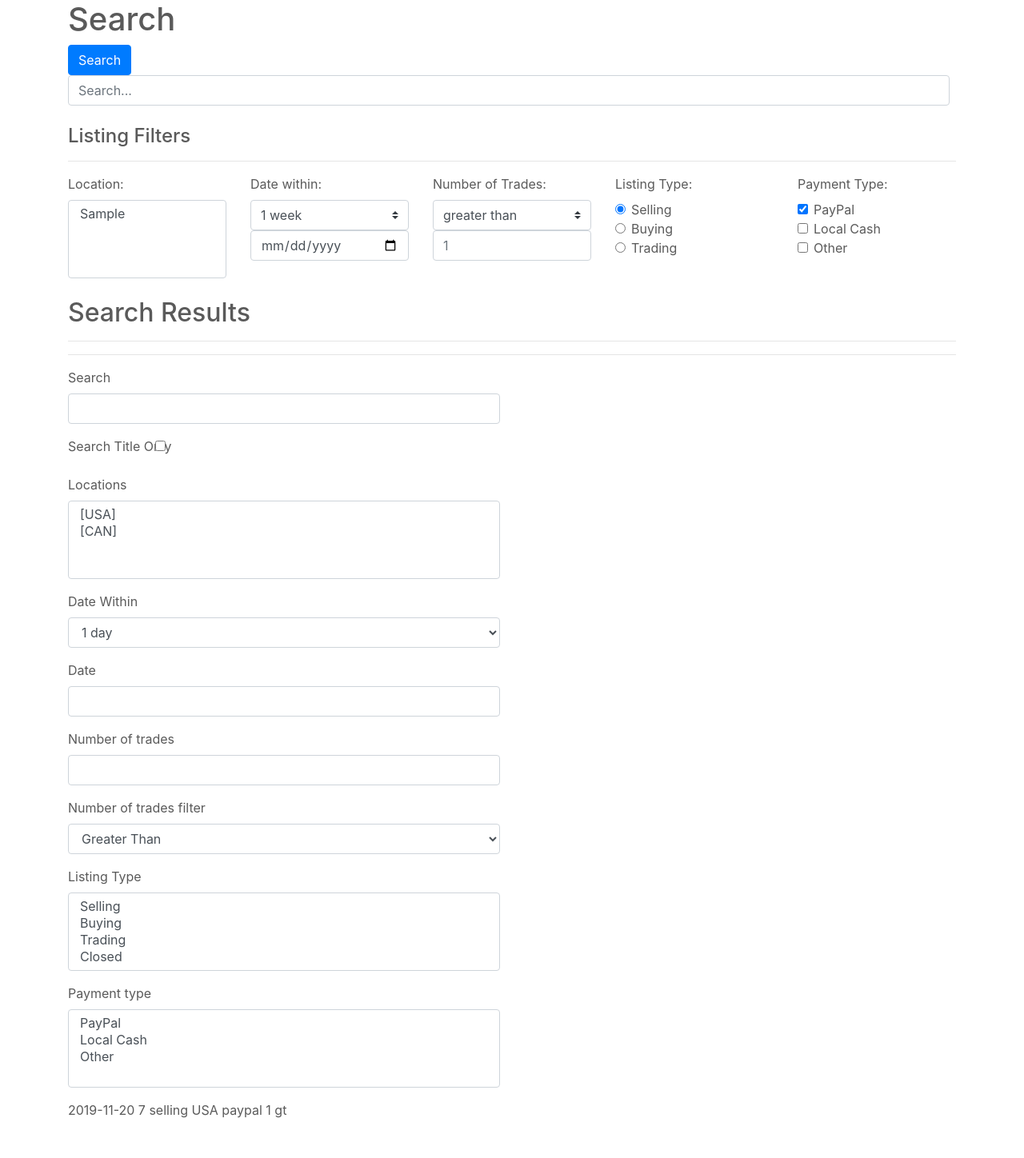
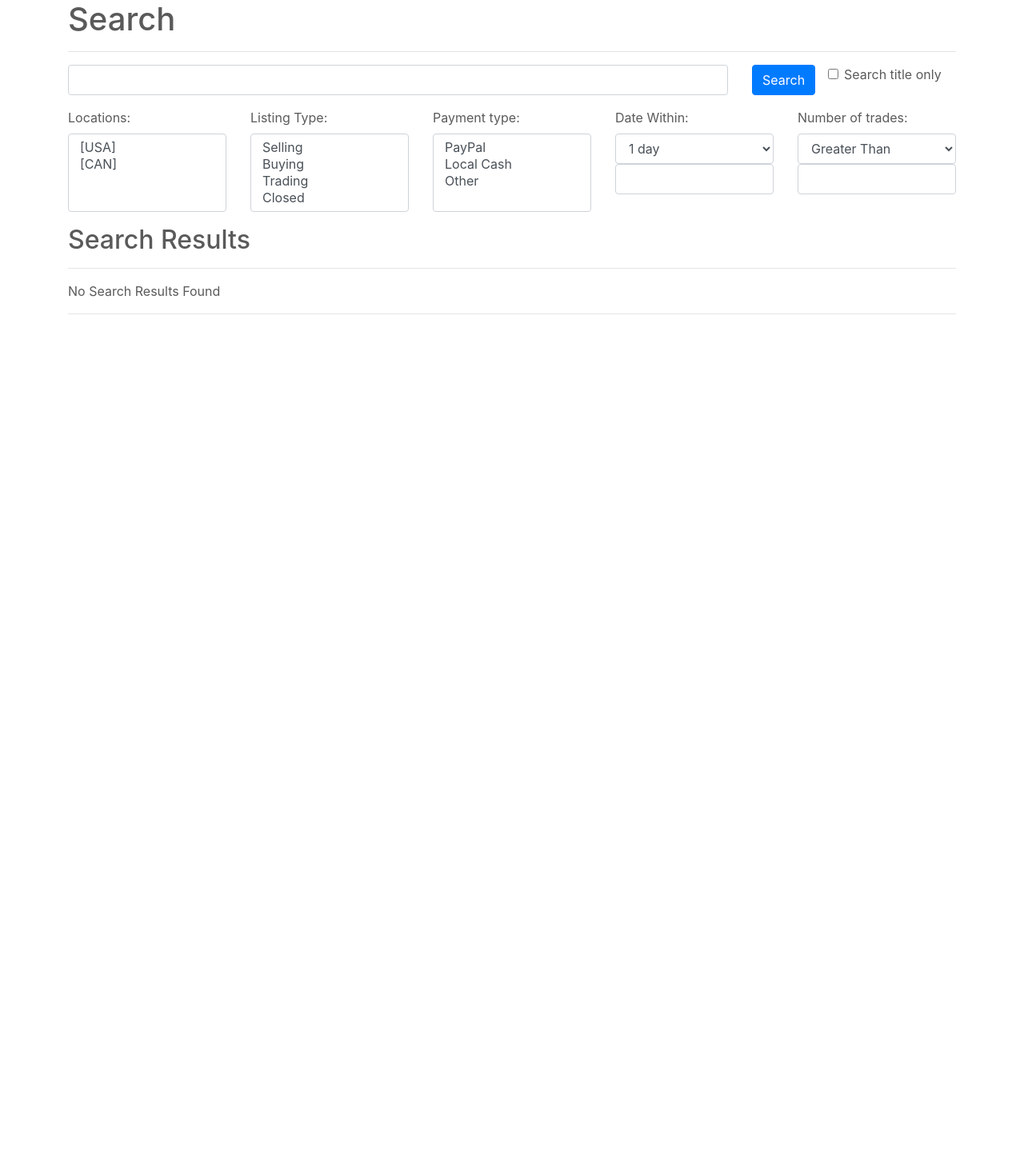
Before and after one commit to BPopson/marketplaces-for-reddit, a Django app: page /search/ in a window 1280 px wide. Shown: the part 56-1504 px from the top of the page at 80% size. After the commit the page ends 449 px from the top, so only its background shows below. Run offline with Django 3.2, Linux system fonts and the light colour scheme; tables that the repository leaves empty hold one stand-in row (values such as "Sample post"); some libraries are stand-ins or nearby versions.

Commit message:
Adds the fields via the django forms API now

```diff
--- a/marketplaces_for_reddit/templates/search/index.html
+++ b/marketplaces_for_reddit/templates/search/index.html
@@ -1,128 +1,85 @@
 {% extends 'base/base.html' %}
 {% block content %}
     <h1>Search</h1>
-    <button type="submit" class="btn btn-primary search-btn">Search</button>
-    <div style="overflow: hidden; padding-right: .5em;">
-        <input class="form-control" formmethod="get" type="search" placeholder="Search..."><br>
-    </div>
-
-    <h4>Listing Filters</h4>
     <hr>
     <div class="row">
-        <div class="col-sm">
-                <label for="date-range">Location:</label>
-                <select class="custom-select" id="date-range" multiple>
-                    {% for location in locations %}
-                    <option value="{{ location.location }}">{{ location.location }}</option>
-                    {% endfor %}
-                </select>
+        {{ search_form.non_field_errors }}
     </div>
-        <div class="col-sm">
-            <label for="date-range">Date within:</label>
-            <select class="custom-select" id="date-range">
-                <option value="1">1 day</option>
-                <option value="3">3 days</option>
-                <option value="7" selected>1 week</option>
-                <option value="14">2 weeks</option>
-                <option value="30">1 month</option>
-                <option value="60">2 months</option>
-                <option value="180">6 months</option>
-                <option value="365">1 year</option>
-            </select>
-            <input class="form-control" type="date" id="date" name="listing-date">
+    <form action="/search/" method="GET">
+        <div class="form-group row">
+            <div class="col-sm-9">
+                {{ search_form.search.errors }}
+                {{ search_form.search }}
             </div>
-        <div class="col-sm">
-            <label for="trade-range-type">Number of Trades:</label>
-            <select class="custom-select" id="trade-range-type" name="listing-trades-range-type">
-                <option value="greater">greater than</option>
-                <option value="less">less than</option>
-            </select>
-            <input class="form-control"
-                   type="number"
-                   min="0"
-                   id="number-of-trades"
-                   name="listing-trades-amount"
-                   placeholder="{{ query_param_trade_amount }}">
+            <div class="col-sm-1">
+                <input class="btn btn-primary" type="submit" value="Search">
             </div>
-        <div class="col-sm">
-            <label for="listing-type">Listing Type:</label>
-            <div id="listing-type">
+            <div class="col-sm-2">
+                    {{ search_form.search_title_only.errors }}
                     <div class="form-check">
-                    <input class="form-check-input" type="radio" name="listing-type" id="exampleRadios2" value="selling" checked>
-                    <label class="form-check-label" for="exampleRadios2">
-                        Selling
-                    </label>
-                </div>
-                <div class="form-check">
-                    <input class="form-check-input" type="radio" name="listing-type" id="exampleRadios1" value="buying">
-                    <label class="form-check-label" for="exampleRadios1">
-                        Buying
-                    </label>
-                </div>
-                <div class="form-check">
-                  <input class="form-check-input" type="radio" name="listing-type" id="listing-type-trading" value="trading">
-                  <label class="form-check-label" for="listing-type-trading">
-                      Trading
+                        {{ search_form.search_title_only }}
+                        <label
+                            class="form-check-label"
+                            for="{{ search_form.search_title_only.id_for_label }}">
+                            Search title only
                         </label>
                     </div>
                 </div>
         </div>
+        <div class="form-group row">
             <div class="col-sm">
-            <label for="listing-type">Payment Type:</label>
-            <div id="listing-type">
-                <div class="form-check">
-                    <input class="form-check-input" type="checkbox" name="listing-type" id="listing-payment-paypal" value="selling" checked>
-                    <label class="form-check-label" for="listing-payment-paypal">
-                        PayPal
-                    </label>
+                {{ search_form.location.errors }}
+                {{ search_form.location.label_tag }}
+                {{ search_form.location }}
             </div>
-                <div class="form-check">
-                    <input class="form-check-input" type="checkbox" name="listing-type" id="listing-payment-localcash" value="buying">
-                    <label class="form-check-label" for="listing-payment-localcash">
-                        Local Cash
-                    </label>
+            <div class="col-sm">
+                    {{ search_form.listing_type.errors }}
+                    {{ search_form.listing_type.label_tag }}
+                    {{ search_form.listing_type }}
                 </div>
-                <div class="form-check">
-                    <input class="form-check-input" type="checkbox" name="listing-type" id="listing-payment-other" value="trading">
-                    <label class="form-check-label" for="listing-payment-other">
-                        Other
-                    </label>
+                <div class="col-sm">
+                    {{ search_form.payment_type.errors }}
+                    {{ search_form.payment_type.label_tag }}
+                    {{ search_form.payment_type }}
+                </div>
+            <div class="col-sm">
+                {{ search_form.date_within.errors }}
+                {{ search_form.date.errors }}
+                {{ search_form.date_within.label_tag }}
+                {{ search_form.date_within }}
+                {{ search_form.date }}
+            </div>
+            <div class="col-sm">
+                {{ search_form.number_of_trades.errors }}
+                {{ search_form.number_of_trades_filter.errors }}
+                {{ search_form.number_of_trades.label_tag }}
+                {{ search_form.number_of_trades_filter }}
+                {{ search_form.number_of_trades }}
             </div>
         </div>
-        </div>
-    </div><br>
-
+    </form>
     <h2>Search Results</h2>
     <hr>
+    {% if listings|length <= 0 %}
+        <div class="row">
+            <div class="col-sm">
+                No Search Results Found
+            </div>
+        </div>
+    {% endif %}
     {% for listing in listings %}
         <div class="row">
             <div class="col-sm-9">
+                {{ listing.link_flair_text }}
                 <a href="{{ listing.url }}">
                     {{ listing.get_location }} {{ listing.get_has }} {{ listing.get_wants }}
                 </a>
             </div>
-            <div class="col-sm">
+            <div class="col-sm-3">
                 {{ listing.created_utc }}
             </div>
         </div>
+        <hr>
     {% endfor %}
     <hr>
-
-    {% for field in search_form %}
-        <div class="form-group row">
-            <div class="col-sm-6">
-                <label for="{{ field.id_for_label }}">{{ field.label }}</label>
-                {{ field }}
-            </div>
-        </div>
-    {% endfor %}
-
-
-    <span>{{ query_param_date }}</span>
-    <span>{{ query_param_date_within }}</span>
-    <span>{{ query_param_listing_type }}</span>
-    <span>{{ query_param_location }}</span>
-    <span>{{ query_param_payment_types }}</span>
-    <span>{{ query_param_trade_amount }}</span>
-    <span>{{ query_param_trade_sort }}</span>
 {% endblock %}
```
Also changed, not shown: marketplaces_for_reddit/templates/home/index.html (+47 -73 lines). Lines whose indentation alone changed are shown as unchanged.
